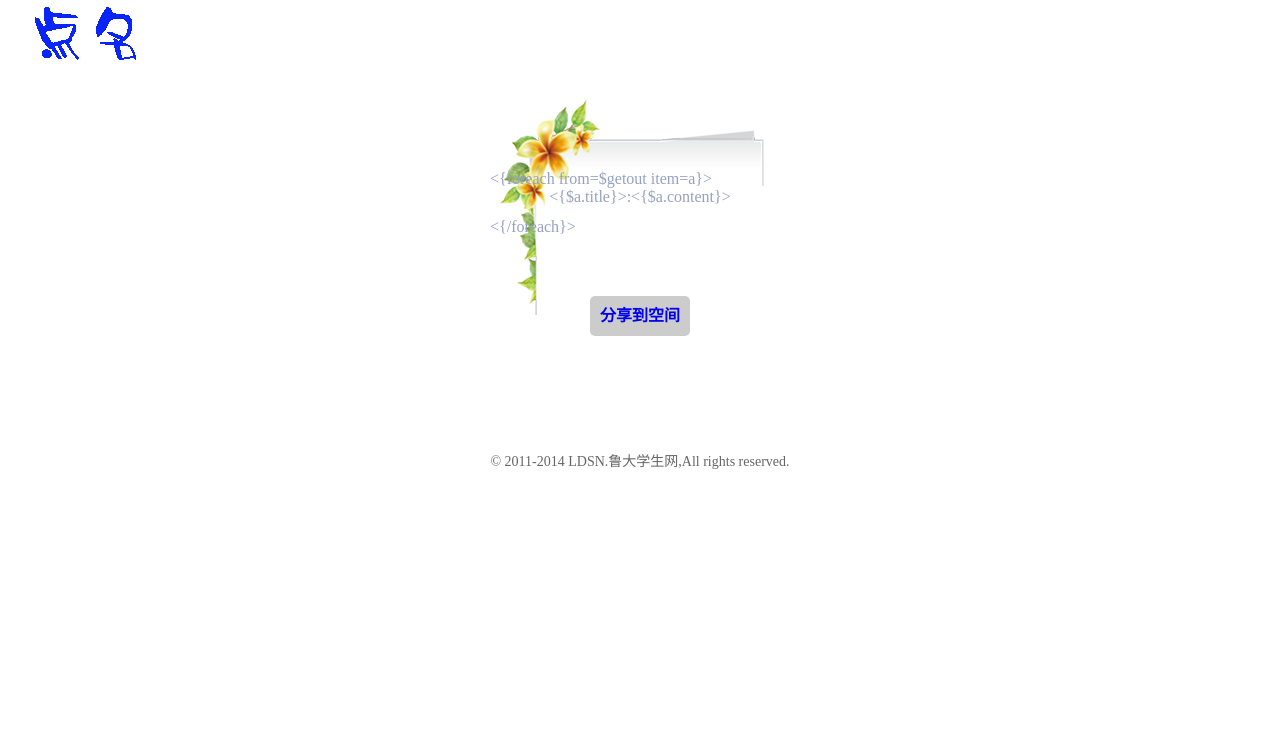
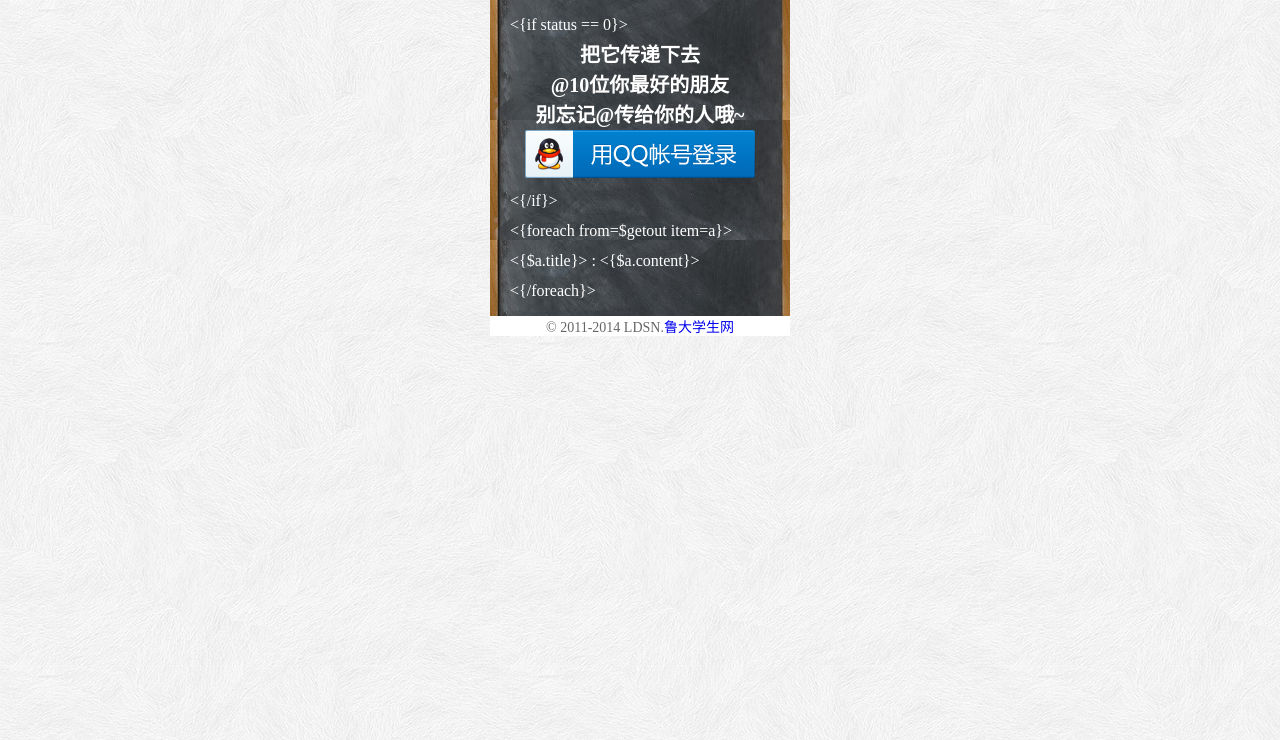
Before and after one commit to ldsn/dianming, a PHP site: page /tpl/show.html in a window 1280 px wide. Shown: the top 740 px of the page. Run offline with PHP 8.4, Linux system fonts and the light colour scheme.

Commit message:
添加登录功能

```diff
--- a/oauth/callback.php
+++ b/oauth/callback.php
@@ -1,5 +1,4 @@
 <?php
 require_once("../API/qqConnectAPI.php");
 $qc = new QC();
-echo $qc->qq_callback();
-echo $qc->get_openid();
+echo "<script>window.opener=null;window.open('','_self');window.close();</script>";
--- a/tpl/show.html
+++ b/tpl/show.html
@@ -1,99 +1,76 @@
-<!DOCTYPE html PUBLIC "-//W3C//DTD XHTML 1.0 Transitional//EN" "http://www.w3.org/TR/xhtml1/DTD/xhtml1-transitional.dtd">
-<html xmlns="http://www.w3.org/1999/xhtml">
+<!DOCTYPE html>
 <head>
-<meta http-equiv="Content-Type" content="text/html; charset=utf-8" />
-<title>点名</title>
+<meta http-equiv="X-UA-Compatible" content="IE=edge" >
+<meta name="viewport" content="width=device-width, initial-scale=1.0" />
+<meta charset="utf-8"/>
+<title>传递黑板</title>
 <style>
-*{margin:0px;padding:0px; list-style:none;text-decoration: none; }
+
+*{margin:0px;padding:0px; list-style:none;text-decoration: none;}
+body{
+background:url(./tpl/images/bg1.png)
+}
 #all{width:auto; display:block;}
-.header{width:auto;; height:100px;}
-.h-logo{width:500px; float:left;}
-.h-txt{width:480px; float:left;}
-.content{width:auto; height:200px; height: 350px;}
-.c-warp-show{width:300px; height:auto; margin:0 auto; overflow:hidden; background:url('./tpl/images/bg.png') no-repeat;color: rgba(150, 161, 194, 1);}
-.c-in-show{ height:200px; margin-top:70px;}
-
-.c-in-ul-li{width:300px; height:30px; text-align:center; float:left;}
-.button{width:100px; margin:0 auto; border-radius:5px; background:#CCCCCC; height:40px; text-align:center; font-weight:bold; line-height:40px; margin-top:60px;}
-.button:hover{background:#0099CC;}
-.footer{width:980px; height:50px; text-align:center; font-size:14px; color:#666666;}
-.c-show-ul{width:300px; height:auto;}
-.button{width:100px; margin:0 auto; border-radius:5px; background:#CCCCCC; height:40px; text-align:center; font-weight:bold; line-height:40px; margin-top:60px;}
-.button:hover{background:#0099CC;}
-@media screen and (max-width:980px){
-#all{width:auto;}
-.header{width:auto;; height:100px;}
-.h-logo{width:500px; float:left;}
-.h-txt{width:auto; float:left;}
-.content{width:auto; }
-.c-warp{width:300px; height:auto; margin:0 auto; overflow:hidden;}
-.c-in{ height:200px;}
-
-.footer{width:auto; height:50px; text-align:center; font-size:14px; color:#666666;}
-
+.c-warp{width:300px; height:200px; margin:0 auto; overflow:hidden;}
+.c-show-ul{
+background: url(./tpl/images/aa.jpg);
+padding: 10px 20px;
+color: #fff;
+line-height: 30px;
 }
-@media screen and (max-width:700px){
-#all{width:auto;}
-.header{width:auto; height:100px;}
-.h-logo{width:500px; float:left;}
-.h-txt{width:480px; float:left;}
-.content{width:auto;}
-.c-warp{width:300px; height:auto; margin:0 auto; overflow:hidden;}
-.c-in{ height:200px;}
-.c-in-ul-li{width:300px; height:30px; text-align:center; float:left;}
-.footer{width:auto; height:50px; text-align:center; font-size:14px; color:#666666;}
-
+.footer {
+text-align: center;
+font-size: 14px;
+color: #666666;
+background: #fff;
+width:300px;
+margin: 0 auto;
 }
-@media screen and (max-width:480px){
-#all{width:auto;}
-.header{width:auto; height:100px;}
-.h-logo{width:500px; float:left;}
-.h-txt{width:auto; float:left;}
-.content{width:auto; }
-.footer{width:auto; height:50px; text-align:center; font-size:14px; color:#666666;}
-
-
-
+.tr{
+width:300px;
+margin: 0 auto;
 }
-@media screen and (min-width:360px){
-
-#all{width:auto;}
-.header{width:auto; height:100px;}
-.h-logo{width:500px; float:left;}
-.h-txt{width:auto; float:left;}
-.content{width:auto; }
-.footer{width:auto; height:50px; text-align:center; font-size:14px; color:#666666;}
+.share {
+font-weight: bold;
+text-align: center;
+font-size: 20px;
 }
 </style>
 
 </head>
+<body>
+		<div class="tr">
+		  <ul class="c-show-ul">
+		 <{if status == 0}>
+		  <li class="c-in-ul-li">
+				<div class="share">把它传递下去<br/>@10位你最好的朋友<br/>别忘记@传给你的人哦~<br/>
+        <a href="#" onclick='toQzoneLogin()'><img src="include/login.png"></a>
+				</div>
+		 <{/if}>
+		  </li>
+	           <{foreach from=$getout item=a}>
+			   <li class="c-in-ul-li"><{$a.title}> : <{$a.content}></li>
+			   <{/foreach}>
 
-<body>
-<div id="all">
-
-    <div class="header">
- <div class="h-txt"><img src="./tpl/images/logo.png"/></div>
-	</div>
-	<div class="content">
-
-	   <div class="c-warp-show">
-	      <div class="c-in-show" >
-		  <ul class="c-show-ul">
-	           <{foreach from=$getout item=a}>
-			   <li class="c-in-ul-li"><{$a.title}>:<{$a.content}></li>
-			   <{/foreach}>
-			  <li class="c-in-ul-li">
-			      <div class="button" ><a href="#">分享到空间</a></div>
-			  </li>
 		  </ul>
-
-		  </div>
-		  </div>
-	</div>
-
-	<div class="footer">&copy; 2011-2014 LDSN.鲁大学生网,All rights reserved.<script src="http://s19.cnzz.com/stat.php?id=1253022913&web_id=1253022913" language="JavaScript"></script></div>
+		</div>
+	<div class="footer">
+	&copy; 2011-2014 LDSN.<a href="http://www.ldustu.com" target="_blank">鲁大学生网</a>
+	<script src="http://s19.cnzz.com/stat.php?id=1253022913&web_id=1253022913" language="JavaScript"></script></div>
 
 </div>
 
+        <script type="text/javascript">
+            var childWindow;
+            function toQzoneLogin()
+            {
+                childWindow = window.open("oauth/index.php","TencentLogin","width=450,height=320,menubar=0,scrollbars=1, resizable=1,status=1,titlebar=0,toolbar=0,location=1");
+            }
+
+            function closeChildWindow()
+            {
+                childWindow.close();
+            }
+        </script>
 </body>
 </html>
```
Also changed, not shown: controller/main.php (+4 -7 lines), tpl/reply.html (+35 -12 lines), tpl/images/share.jpg (added).
